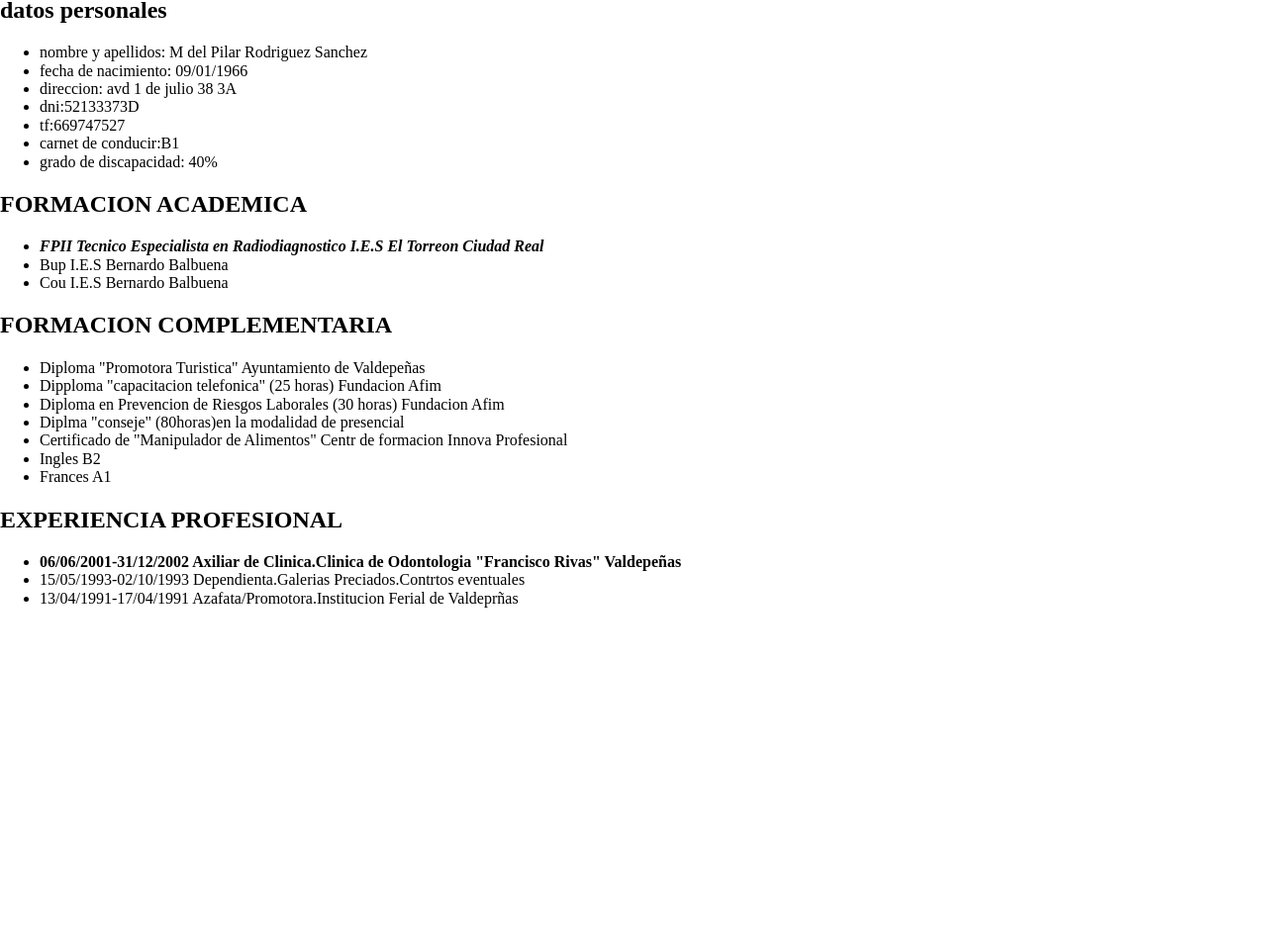
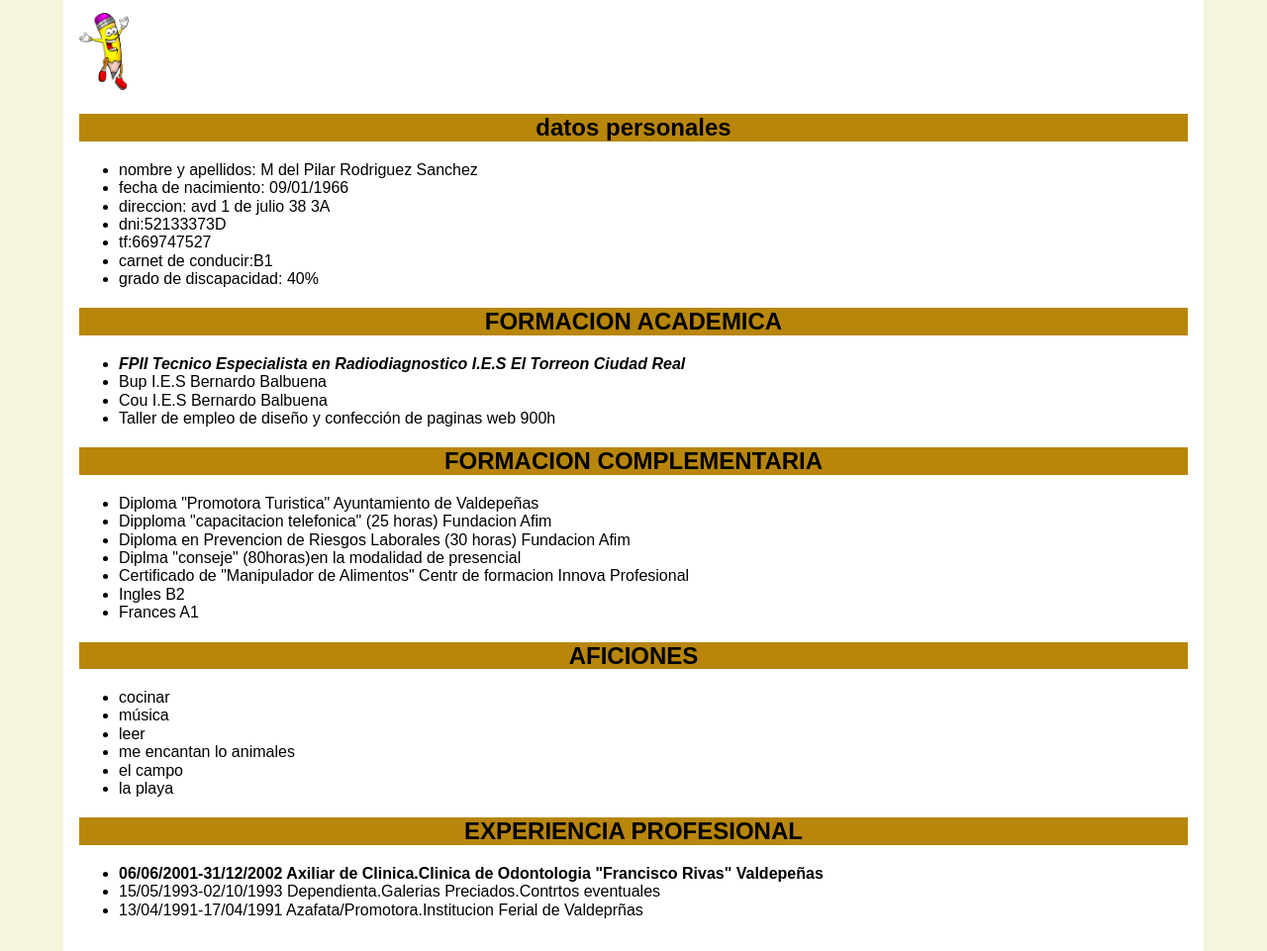
Before and after one commit to pilarrodriguez1966/curriculum, a plain HTML site: page index.html in a window 1280 px wide. Shown: the part 83-1044 px from the top of the page at 99% size. Before the commit the page ends 800 px from the top, so only its background shows below. Drawn offline with Linux system fonts and the light colour scheme.

Commit message:
curriculum

```diff
--- a/index.html
+++ b/index.html
@@ -13,6 +13,7 @@
 <body>
        <div class="container">
        <h1>curriculum vitae</h1>
+           <img src="pencil-152713__340.png" width="50px">
        <h2>datos personales</h2>
        <ul>
            <li>   nombre y apellidos: M del Pilar  Rodriguez  Sanchez</li>
@@ -43,6 +44,7 @@
                Bup I.E.S Bernardo Balbuena   </li>
            <li>
                Cou I.E.S Bernardo Balbuena  </li>
+           <li>Taller de empleo de diseño y confección de paginas web 900h</li>
        </ul>
            <h2>FORMACION COMPLEMENTARIA</h2>
        <ul>
@@ -56,6 +58,15 @@
            <li>Certificado de "Manipulador de Alimentos" Centr de formacion Innova Profesional</li>
            <li>Ingles B2</li>
            <li>Frances A1</li>
+         </ul>
+           <h2>AFICIONES</h2>
+          <ul>
+           <li>cocinar</li>
+           <li>música</li>
+           <li>leer</li>
+           <li>me encantan lo animales</li>
+           <li>el campo</li>
+           <li>la playa</li>
 
 
        </ul>
--- a/style.css
+++ b/style.css
@@ -0,0 +1,21 @@
+body{
+    width: 90%;
+    margin: 0 auto;
+    background-color: beige;
+        font-size: 1em;
+    font-family: sans-serif;
+}
+.container{
+    padding: 1em;
+    background-color: white;
+
+}
+h1,h2{
+    text-align: center;
+    background-color:darkgoldenrod
+}
+@media print{
+    img{
+        display:none;
+    }
+{
```
Also changed, not shown: pencil-152713__340.png (added).
